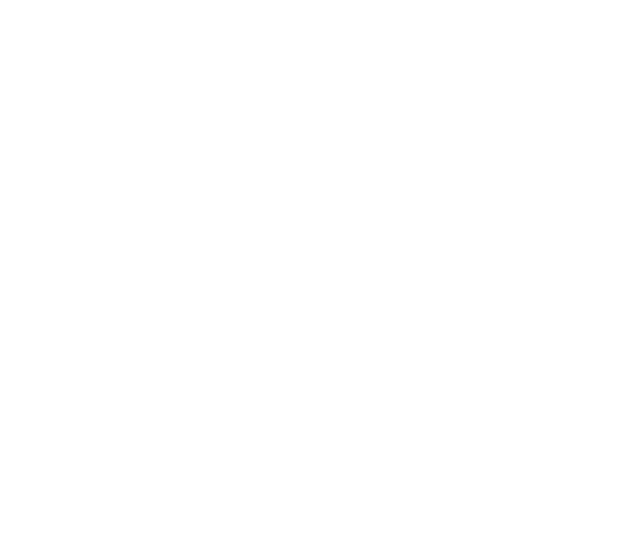
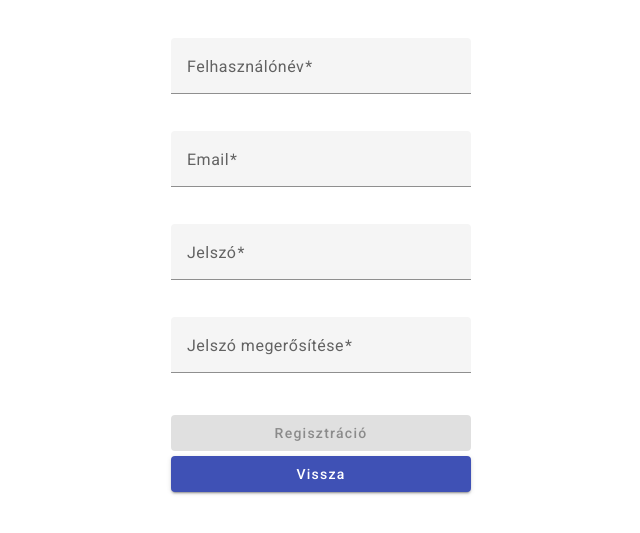
Before and after one commit to GogoMogo1989/chat-angular, an Angular app in the folder chat/: page /registration in a window 1280 px wide. Before the commit this address led to /. Shown: the part 143-676 px from the top of the page, without its empty margins (319-959 px from the left). Built offline with nearby package versions, Linux system fonts and the light colour scheme.

Commit message:
create registration page, and login page

```diff
--- a/chat/angular.json
+++ b/chat/angular.json
@@ -37,7 +37,7 @@
               }
             ],
             "styles": [
-              "@angular/material/prebuilt-themes/azure-blue.css",
+              "@angular/material/prebuilt-themes/indigo-pink.css",
               "src/styles.css"
             ],
             "scripts": []
--- a/chat/package.json
+++ b/chat/package.json
@@ -10,7 +10,7 @@
   },
   "private": true,
   "dependencies": {
-    "@angular/animations": "^18.2.0",
+    "@angular/animations": "^18.2.8",
     "@angular/cdk": "^18.2.9",
     "@angular/common": "^18.2.0",
     "@angular/compiler": "^18.2.0",
--- a/chat/src/app/app-routing.module.ts
+++ b/chat/src/app/app-routing.module.ts
@@ -1,10 +1,16 @@
 import { NgModule } from '@angular/core';
 import { RouterModule, Routes } from '@angular/router';
 
-const routes: Routes = [];
+import { LoginComponent } from '../pages/login/login.component';
+import { RegistrationComponent } from '../pages/registration/registration.component';
+
+const routes: Routes = [
+  {path:'login', component: LoginComponent},
+  {path:'registration', component: RegistrationComponent}
+];
 
 @NgModule({
   imports: [RouterModule.forRoot(routes)],
   exports: [RouterModule]
 })
-export class AppRoutingModule { }
+export class AppRoutingModule {}
--- /dev/null
+++ b/chat/src/pages/login/login.component.css
@@ -0,0 +1,25 @@
+.login {
+  display: flex;
+  justify-content: center;
+  align-items: center;
+  height: 100vh;
+  width:100%
+}
+
+form{
+  display: flex;
+  flex-direction: column;
+  width: 300px;
+}
+
+.button{
+  display: flex;
+  justify-content: center;
+  align-items: center;
+  flex-direction: column;
+}
+
+button {
+  width: 100%;
+  margin-top: 5px;
+}
--- /dev/null
+++ b/chat/src/pages/login/login.component.html
@@ -0,0 +1,17 @@
+<div class="login">
+    <form (ngSubmit)="login()">
+    <mat-form-field>
+        <mat-label>Felhasználónév</mat-label>
+        <input matInput [(ngModel)]="username" name="username" required>
+    </mat-form-field>
+
+    <mat-form-field>
+        <mat-label>Jelszó</mat-label>
+        <input matInput [(ngModel)]="password" name="password" type="password" required>
+    </mat-form-field>
+    <div class="button">
+        <button mat-raised-button color="primary" type="submit">Bejelentkezés</button>
+        <button mat-raised-button color="primary" type="button" (click)="register()">Regisztráció</button>
+    </div>
+    </form>
+</div>
--- /dev/null
+++ b/chat/src/pages/login/login.component.ts
@@ -0,0 +1,26 @@
+import { Component } from '@angular/core';
+import { Router} from '@angular/router';
+
+@Component({
+  selector: 'login',
+  templateUrl: './login.component.html',
+  styleUrls: ['./login.component.css']
+})
+export class LoginComponent {
+  username: string = '';
+  password: string = '';
+
+  constructor(private router: Router) {}
+
+  login() {
+
+    console.log('Felhasználónév:', this.username);
+    console.log('Jelszó:', this.password);
+
+  }
+
+  register() {
+    this.router.navigate(['/registration']);
+  }
+
+}
--- /dev/null
+++ b/chat/src/pages/registration/registration.component.css
@@ -0,0 +1,23 @@
+.registration {
+    width: 100%;
+    height: 100vh;
+    display: flex;
+    justify-content: center;
+    align-items: center;
+  }
+
+  form {
+    display: flex;
+    flex-direction: column;
+    width: 300px;
+  }
+
+  mat-form-field {
+    width: 100%;
+    margin-bottom: 15px;
+  }
+
+  button {
+    width: 100%;
+    margin-top: 5px;
+  }
--- /dev/null
+++ b/chat/src/pages/registration/registration.component.html
@@ -0,0 +1,51 @@
+<div class="registration">
+    <form (ngSubmit)="onSubmit()" #registrationForm="ngForm">
+
+      <mat-form-field appearance="fill">
+        <mat-label>Felhasználónév</mat-label>
+        <input matInput [(ngModel)]="username" name="username" required #usernameInput="ngModel">
+        <mat-error *ngIf="usernameInput.invalid && usernameInput.touched">
+          A felhasználónév megadása kötelező.
+        </mat-error>
+      </mat-form-field>
+
+
+      <mat-form-field appearance="fill">
+        <mat-label>Email</mat-label>
+        <input matInput [(ngModel)]="email" name="email" required email #emailInput="ngModel">
+        <mat-error *ngIf="emailInput.invalid && emailInput.touched">
+          Kérjük, adjon meg érvényes email címet.
+        </mat-error>
+      </mat-form-field>
+
+
+      <mat-form-field appearance="fill">
+        <mat-label>Jelszó</mat-label>
+        <input matInput [(ngModel)]="password" name="password" type="password" required #passwordInput="ngModel">
+        <mat-error *ngIf="passwordInput.invalid && passwordInput.touched">
+          A jelszó megadása kötelező.
+        </mat-error>
+      </mat-form-field>
+
+
+      <mat-form-field appearance="fill">
+        <mat-label>Jelszó megerősítése</mat-label>
+        <input matInput [(ngModel)]="confirmPassword" name="confirmPassword" type="password" required #confirmPasswordInput="ngModel">
+        <mat-error *ngIf="confirmPasswordInput.invalid && confirmPasswordInput.touched">
+          A jelszó megerősítése kötelező.
+        </mat-error>
+        <mat-error *ngIf="password !== confirmPassword && confirmPasswordInput.touched">
+          A két jelszó nem egyezik meg.
+        </mat-error>
+      </mat-form-field>
+
+
+      <button mat-raised-button color="primary" type="submit" [disabled]="registrationForm.invalid || password !== confirmPassword">
+        Regisztráció
+      </button>
+
+      <button mat-raised-button color="primary" type="button" (click)="back()">
+        Vissza
+      </button>
+    </form>
+  </div>
--- /dev/null
+++ b/chat/src/pages/registration/registration.component.ts
@@ -0,0 +1,33 @@
+import { Component } from '@angular/core';
+import { Router} from '@angular/router';
+
+@Component({
+  selector: 'registration',
+  templateUrl: './registration.component.html',
+  styleUrls: ['./registration.component.css']
+})
+export class RegistrationComponent {
+  username: string = '';
+  email: string = '';
+  password: string = '';
+  confirmPassword: string = '';
+
+  constructor(private router: Router) {}
+
+  onSubmit() {
+    if (this.password === this.confirmPassword) {
+      console.log('Regisztráció sikeres:', {
+        username: this.username,
+        email: this.email,
+        password: this.password
+      });
+    } else {
+      console.log('A jelszavak nem egyeznek!');
+    }
+  }
+
+  back() {
+    this.router.navigate(['/login']);
+  }
+
+}
--- a/chat/src/styles.css
+++ b/chat/src/styles.css
@@ -1,4 +1,3 @@
-/* You can add global styles to this file, and also import other style files */
-
-html, body { height: 100%; }
-body { margin: 0; font-family: Roboto, "Helvetica Neue", sans-serif; }
+html, body {
+  height: 100%;
+}
```
Also changed, not shown: chat/src/app/app.module.ts (+11 -5 lines), 1 other file (tests, documents, lock files or other folders).
